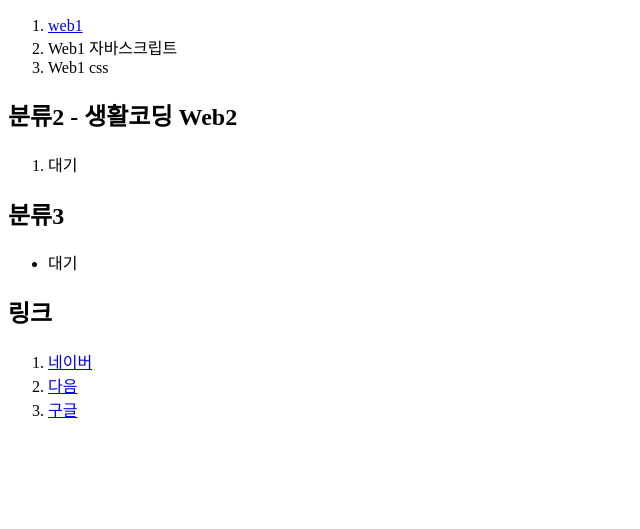
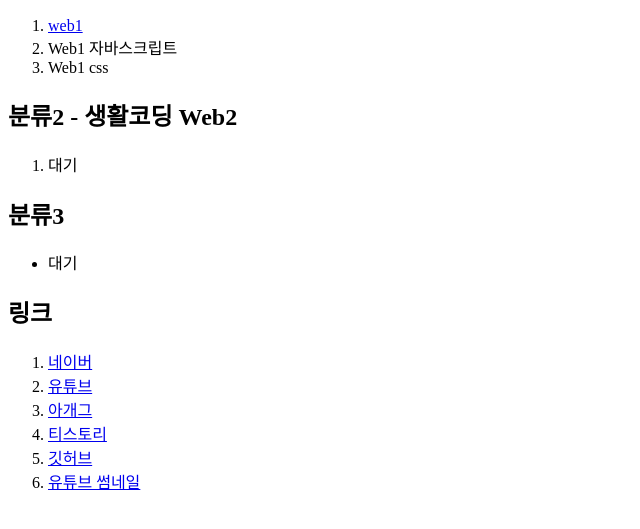
Before and after one commit to order91/home, a plain HTML site: page coding.html in a window 1280 px wide. Shown: the part 159-688 px from the top of the page, without its empty margins (0-640 px from the left). Drawn offline with Linux system fonts and the light colour scheme.

Commit message:
Add files via upload

```diff
--- a/coding.html
+++ b/coding.html
@@ -30,9 +30,12 @@
 
         <h2> 링크 </h2>
           <ol>
-            <li> <a href="https://" target="_blank" title="네이버"> 네이버 </a></li>
-            <li> <a href="https://" target="_blank" title="다음"> 다음 </a></li>
-            <li> <a href="https://" target="_blank" title="구글"> 구글 </a></li>
+            <li> <a href="https://www.naver.com/" target="_blank" title="네이버"> 네이버 </a></li>
+            <li> <a href="https://www.youtube.com/" target="_blank" title="유튜브"> 유튜브 </a></li>
+            <li> <a href="https://aagag.com/" target="_blank" title="아개그"> 아개그 </a></li>
+            <li> <a href="https://www.tistory.com/" target="_blank" title="티스토리"> 티스토리 </a></li>
+            <li> <a href="https://github.com/" target="_blank" title="깃허브"> 깃허브 </a></li>
+            <li> <a href="https://i.ytimg.com/vi/CrAZLS_EpvA/maxresdefault.jpg" target="_blank" title="유튜브 썸네일"> 유튜브 썸네일 </a></li>
          </ol>
 
 </body>
```
Also changed, not shown: index.html (+3 -0 lines).
